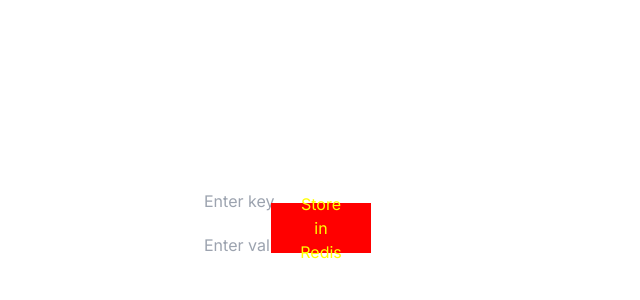
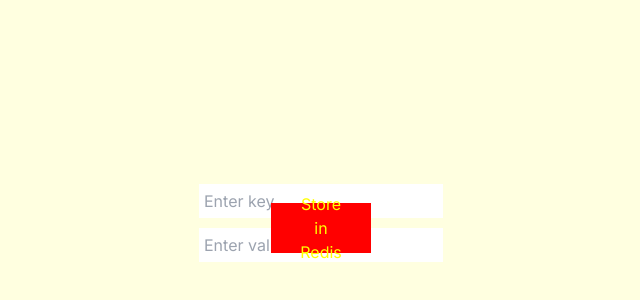
Before and after one commit to yishen-huang/NextJS-music, a Next.js app: page / in a window 1280 px wide. Shown: the part 172-472 px from the top of the page, without its empty margins (319-959 px from the left). Built offline with nearby package versions, Linux system fonts and the light colour scheme.

Commit message:
chore: update environment variables and global CSS styling

```diff
--- a/app/globals.css
+++ b/app/globals.css
@@ -1,6 +1,10 @@
 @tailwind base;
 @tailwind components;
 @tailwind utilities;
+
+body {
+  background-color: lightyellow;
+}
 
 button {
   background-color: red;
```
Also changed, not shown: 1 other file (tests, documents, lock files or other folders).
